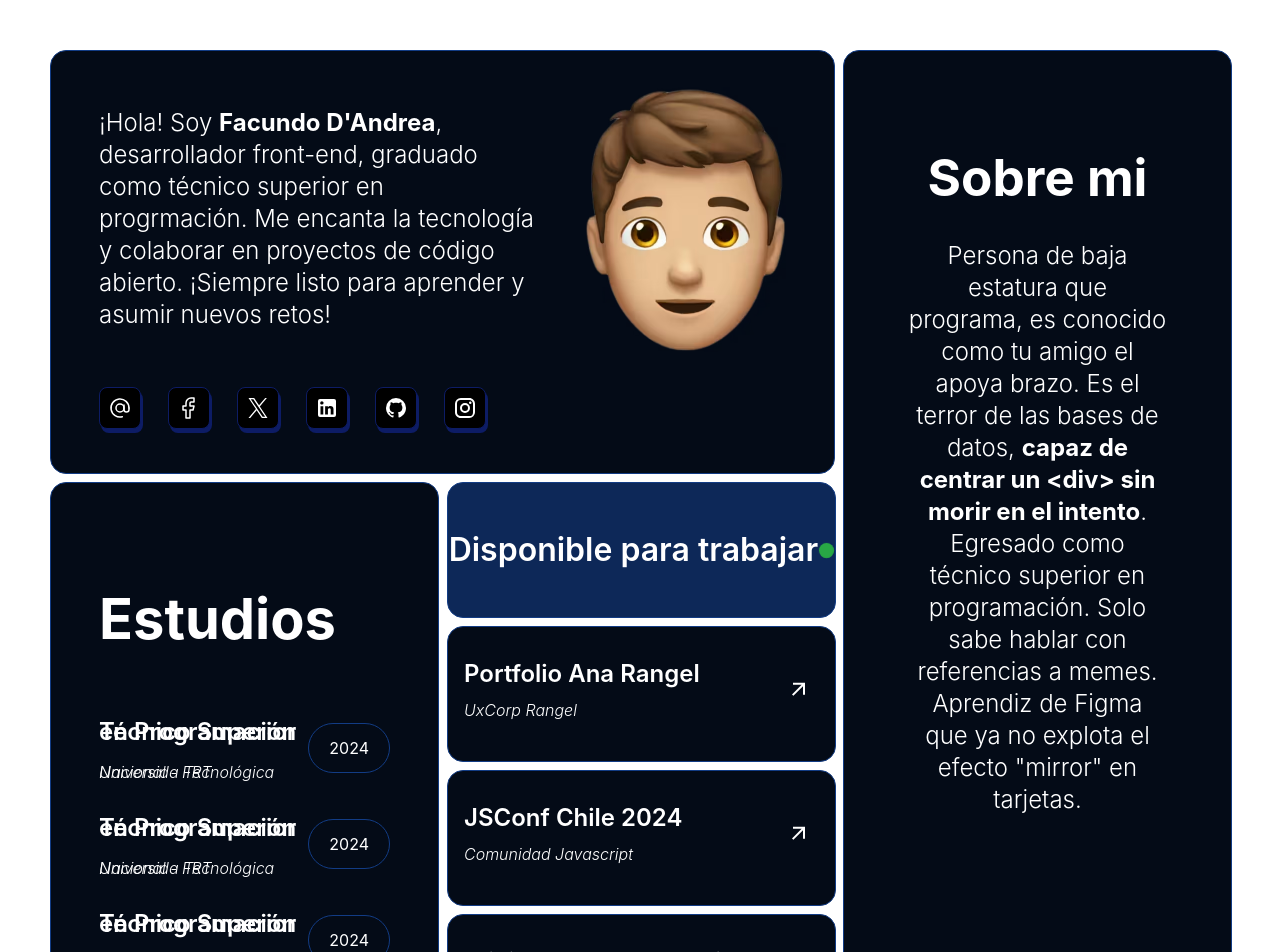
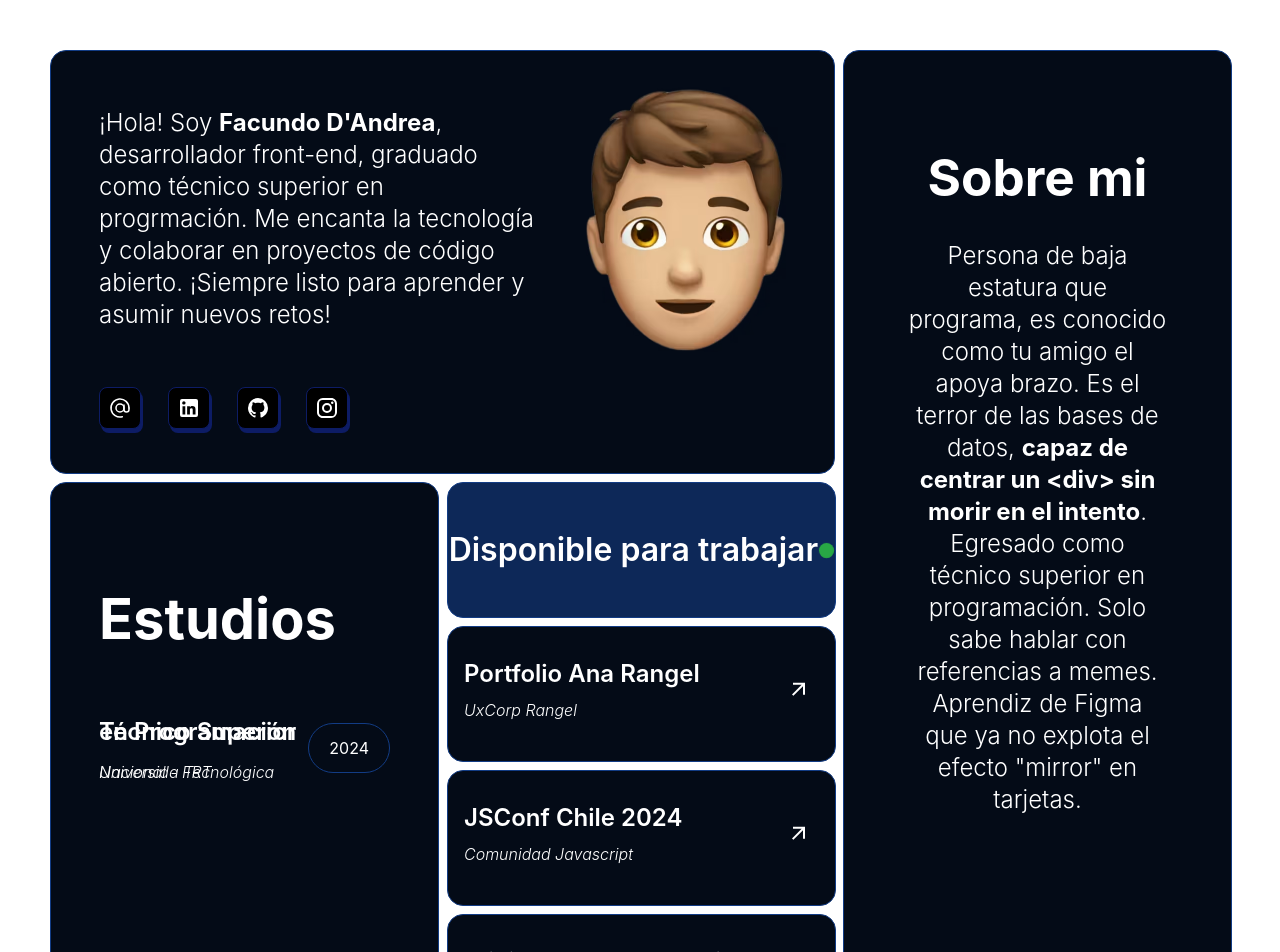
Before and after one commit to Facundodandrea/bento-portfolio, a React (Vite) app: page / in a window 1280 px wide. Shown: the top 952 px of the page. Built offline with nearby package versions, Linux system fonts and the light colour scheme.

Commit message:
fix: :bug: change the studies and links

```diff
--- a/src/components/button/Button.tsx
+++ b/src/components/button/Button.tsx
@@ -9,6 +9,7 @@ interface ButtonProps {
   label?: string
   variant?: 'primary' | 'secondary' | 'disabled' | 'icon' | 'transparent'
   size?: number // Agrega propiedad para tamaño
+  external?: boolean // Nueva propiedad para enlaces externos
 }
 
 const Button: React.FC<ButtonProps> = ({
@@ -17,12 +18,39 @@ const Button: React.FC<ButtonProps> = ({
   label,
   variant = 'primary',
   size = 24, // Valor por defecto
+  external = false, // Valor por defecto
 }) => {
   const handleMouseDown = (event: React.MouseEvent<HTMLAnchorElement>) => {
     event.stopPropagation()
   }
 
-  return (
+  const handleClick = (event: React.MouseEvent<HTMLAnchorElement>) => {
+    if (external) {
+      // Abre el enlace en una nueva pestaña
+      window.open(link, '_blank', 'noopener,noreferrer')
+      event.preventDefault() // Previene el comportamiento por defecto del enlace
+    }
+  }
+
+  return external ? (
+    // Usa un elemento <a> para enlaces externos
+    <a
+      href={link}
+      className={`button ${variant}`}
+      onMouseDown={handleMouseDown}
+      onClick={handleClick}
+      rel='noopener noreferrer'
+      target='_blank'
+    >
+      {icon &&
+        React.cloneElement(icon as React.ReactElement<any>, {
+          width: size,
+          height: size,
+        })}
+      {label && <span className='label'>{label}</span>}
+    </a>
+  ) : (
+    // Usa el componente <Link> para enlaces internos
     <Link
       to={link}
       className={`button ${variant}`}
--- a/src/data/studies.ts
+++ b/src/data/studies.ts
@@ -4,14 +4,4 @@ export const studies = [
     org: 'Universida Tecnológica Nacional - FRT',
     year: '2024',
   },
-  {
-    title: 'Técnico Superior en Programación',
-    org: 'Universida Tecnológica Nacional - FRT',
-    year: '2024',
-  },
-  {
-    title: 'Técnico Superior en Programación',
-    org: 'Universida Tecnológica Nacional - FRT',
-    year: '2024',
-  },
 ]
--- a/src/pages/Home.tsx
+++ b/src/pages/Home.tsx
@@ -14,8 +14,6 @@ import { studies } from '@/data/studies'
 
 import {
   EmailIcon,
-  FacebookIcon,
-  XIcon,
   LinkedinIcon,
   GithubIcon,
   InstagramIcon,
@@ -101,12 +99,30 @@ const Home = () => {
           markdownPath='src/data/introduction.md'
           imagePath='src/assets/imgs/face.avif'
         >
-          <Button link='/404' icon={<EmailIcon />} variant='icon' />
-          <Button link='/404' icon={<FacebookIcon />} variant='icon' />
-          <Button link='/404' icon={<XIcon />} variant='icon' />
-          <Button link='/404' icon={<LinkedinIcon />} variant='icon' />
-          <Button link='/404' icon={<GithubIcon />} variant='icon' />
-          <Button link='/404' icon={<InstagramIcon />} variant='icon' />
+          <Button
+            link='mailto:facundodandrea01@gmail.com?subject=Consulta&body=Hola Facundo queremos hablar contigo'
+            icon={<EmailIcon />}
+            variant='icon'
+            external={true}
+          />
+          <Button
+            link='https://www.linkedin.com/in/facundo-d-andrea/'
+            icon={<LinkedinIcon />}
+            variant='icon'
+            external={true}
+          />
+          <Button
+            link='https://github.com/Facundodandrea'
+            icon={<GithubIcon />}
+            variant='icon'
+            external={true}
+          />
+          <Button
+            link='https://www.instagram.com/facudandrea1/'
+            icon={<InstagramIcon />}
+            variant='icon'
+            external={true}
+          />
         </WideCard>
       </div>
       <div key='2' className='grid-item' onClick={e => e.stopPropagation()}>
```
